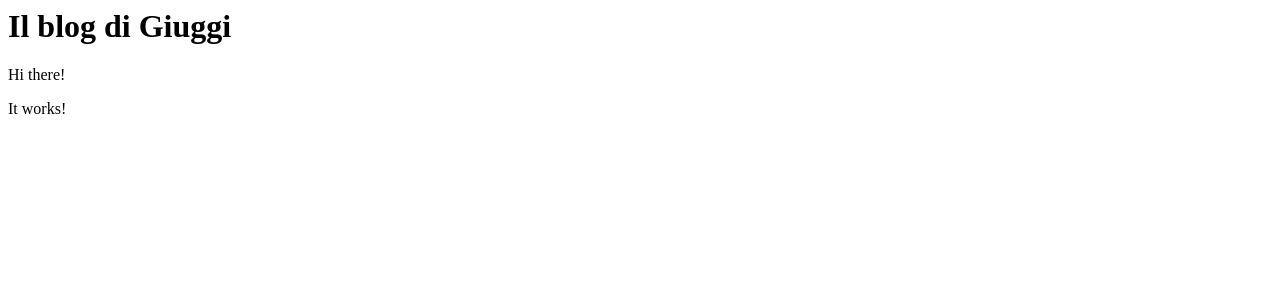
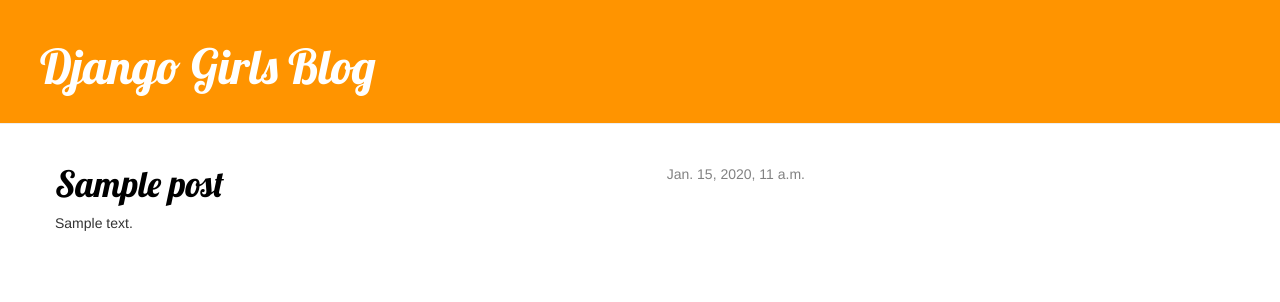
Before and after one commit to giuliafrascaria/my-first-blog, a Django app: page / in a window 1280 px wide. Shown: the top 302 px of the page. Run offline with Django 3.2, Linux system fonts and the light colour scheme; tables that the repository leaves empty hold one stand-in row (values such as "Sample post"); some libraries are stand-ins or nearby versions.

Commit message:
Added view and template for detailed blog post as well as CSS for the site.

```diff
--- /dev/null
+++ b/mysite/blog/static/css/blog.css
@@ -0,0 +1,47 @@
+.page-header {
+    background-color: #ff9400;
+    margin-top: 0;
+    padding: 20px 20px 20px 40px;
+}
+
+.page-header h1, .page-header h1 a, .page-header h1 a:visited, .page-header h1 a:active {
+    color: #ffffff;
+    font-size: 36pt;
+    text-decoration: none;
+}
+
+.content {
+    margin-left: 40px;
+}
+
+h1, h2, h3, h4 {
+    font-family: 'Lobster', cursive;
+}
+
+.date {
+    float: right;
+    color: #828282;
+}
+
+.save {
+    float: right;
+}
+
+.post-form textarea, .post-form input {
+    width: 100%;
+}
+
+.top-menu, .top-menu:hover, .top-menu:visited {
+    color: #ffffff;
+    float: right;
+    font-size: 26pt;
+    margin-right: 20px;
+}
+
+.post {
+    margin-bottom: 70px;
+}
+
+.post h1 a, .post h1 a:visited {
+    color: #000000;
+}
--- /dev/null
+++ b/mysite/blog/templates/blog/base.html
@@ -0,0 +1,24 @@
+{% load staticfiles %}
+<html>
+	<head>
+		<link rel="stylesheet" href="//maxcdn.bootstrapcdn.com/bootstrap/3.2.0/css/bootstrap.min.css">
+		<link rel="stylesheet" href="//maxcdn.bootstrapcdn.com/bootstrap/3.2.0/css/bootstrap-theme.min.css">
+		<link rel="stylesheet" href="{% static 'css/blog.css' %}">
+		<link href="http://fonts.googleapis.com/css?family=Lobster&subset=latin,latin-ext" rel="stylesheet" type="text/css">
+		<title>Djangogirls</title>
+	</head>
+
+	<body>
+    <div class="page-header">
+        <h1><a href="/">Django Girls Blog</a></h1>
+    </div>
+    <div class="content container">
+        <div class="row">
+            <div class="col-md-8">
+            {% block content %}
+            {% endblock %}
+            </div>
+        </div>
+    </div>
+</body>
+</html>
--- a/mysite/blog/templates/blog/post_list.html
+++ b/mysite/blog/templates/blog/post_list.html
@@ -1,28 +1,13 @@
-<!DOCTYPE html/>
+{% extends 'blog/base.html' %}
 
-<html>
-	<head>
-		<title>Djangogirls</title>
-	</head>
-
-	<body>
-		<div>
-			<h1>Il blog di Giuggi</h1>
-		</div>
-
-		{% for post in posts %}
-			<div>
-        		<p>published: {{ post.published_date }}</p>
-        		<h1><a href="">{{ post.title }}</a></h1>
-        		<p>{{ post.text|linebreaks }}</p>
-    		</div>
-		{% endfor %}
-
-
-		<div>
-			<p>Hi there!</p>
-	    	<p>It works!</p>
-		</div>
-
-	</body>
-</html>
+{% block content %}
+    {% for post in posts %}
+        <div class="post">
+            <div class="date">
+                {{ post.published_date }}
+            </div>
+            <h1><a href="{% url 'post_detail' pk=post.pk %}">{{ post.title }}</a></h1>
+            <p>{{ post.text|linebreaks }}</p>
+        </div>
+    {% endfor %}
+{% endblock content %}
--- a/mysite/blog/urls.py
+++ b/mysite/blog/urls.py
@@ -2,5 +2,6 @@ from django.conf.urls import url
 from . import views
 
 urlpatterns = [
-    url(r'^$', views.post_list, name='post_list'),#stiamo assegnando una view nominata post_list alla URL ^$
+    url(r'^$', views.post_list, name='post_list'),
+    url(r'^post/(?P<pk>[0-9]+)/$', views.post_detail, name='post_detail'),
 ]
--- a/mysite/blog/views.py
+++ b/mysite/blog/views.py
@@ -1,16 +1,12 @@
 from django.shortcuts import render
 from django.utils import timezone
 from .models import Post
+from django.shortcuts import render, get_object_or_404
+
+def post_detail(request, pk):
+	post = get_object_or_404(Post, pk=pk)
+	return render(request, 'blog/post_detail.html', {'post': post})
 
 def post_list(request):
-    posts = Post.objects.filter(published_date__lte=timezone.now()).order_by('published_date')
+    posts = Post.objects.all()
     return render(request, 'blog/post_list.html', {'posts': posts})
-
-
-
-"""
-abbiamo creato un metodo (def) chiamato post_list
-che prende request e restituisce un metodo render
-che ci fornirà (metterà insieme) il nostro template
-blog/post_list.html
-"""
```
